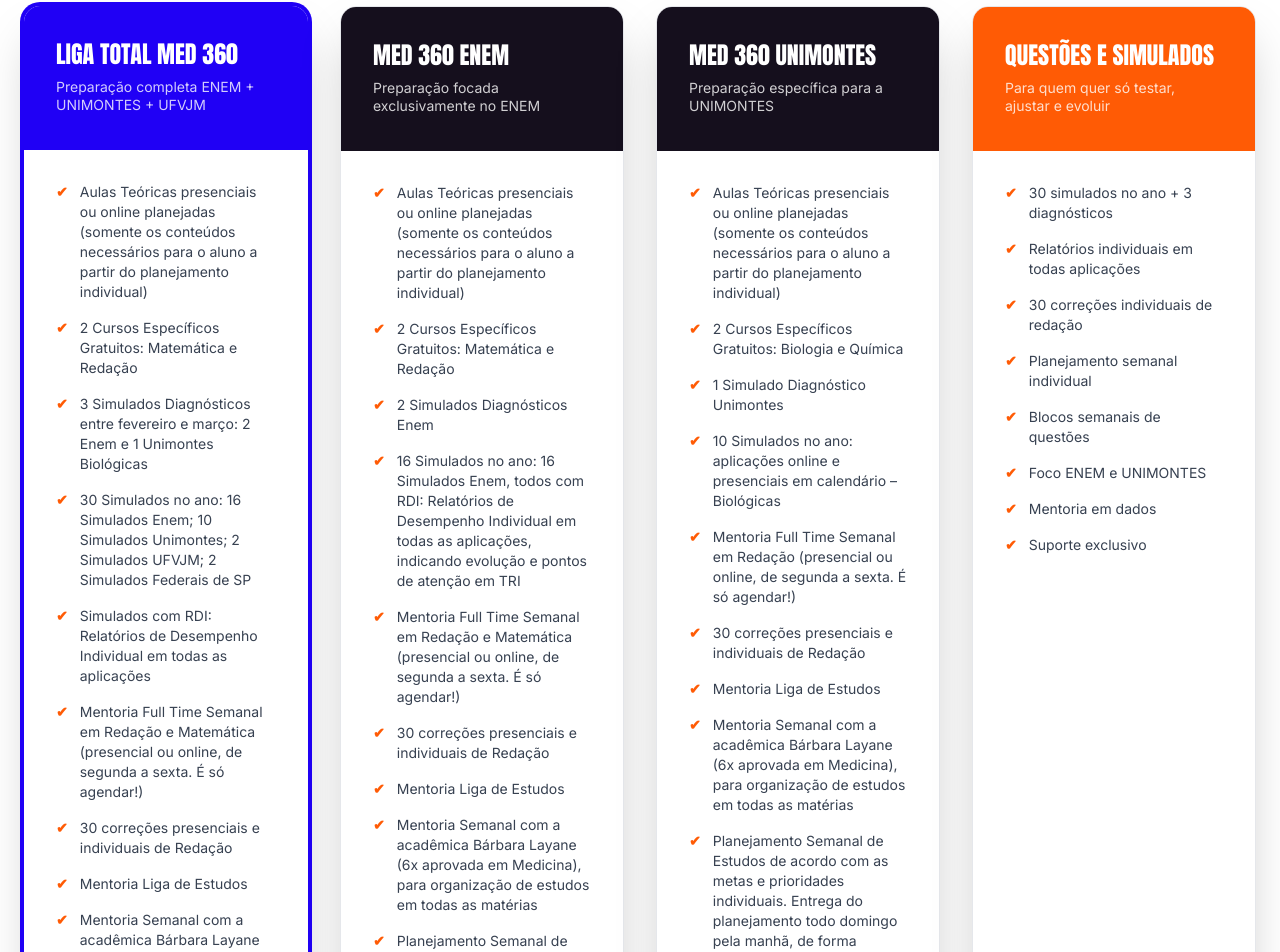
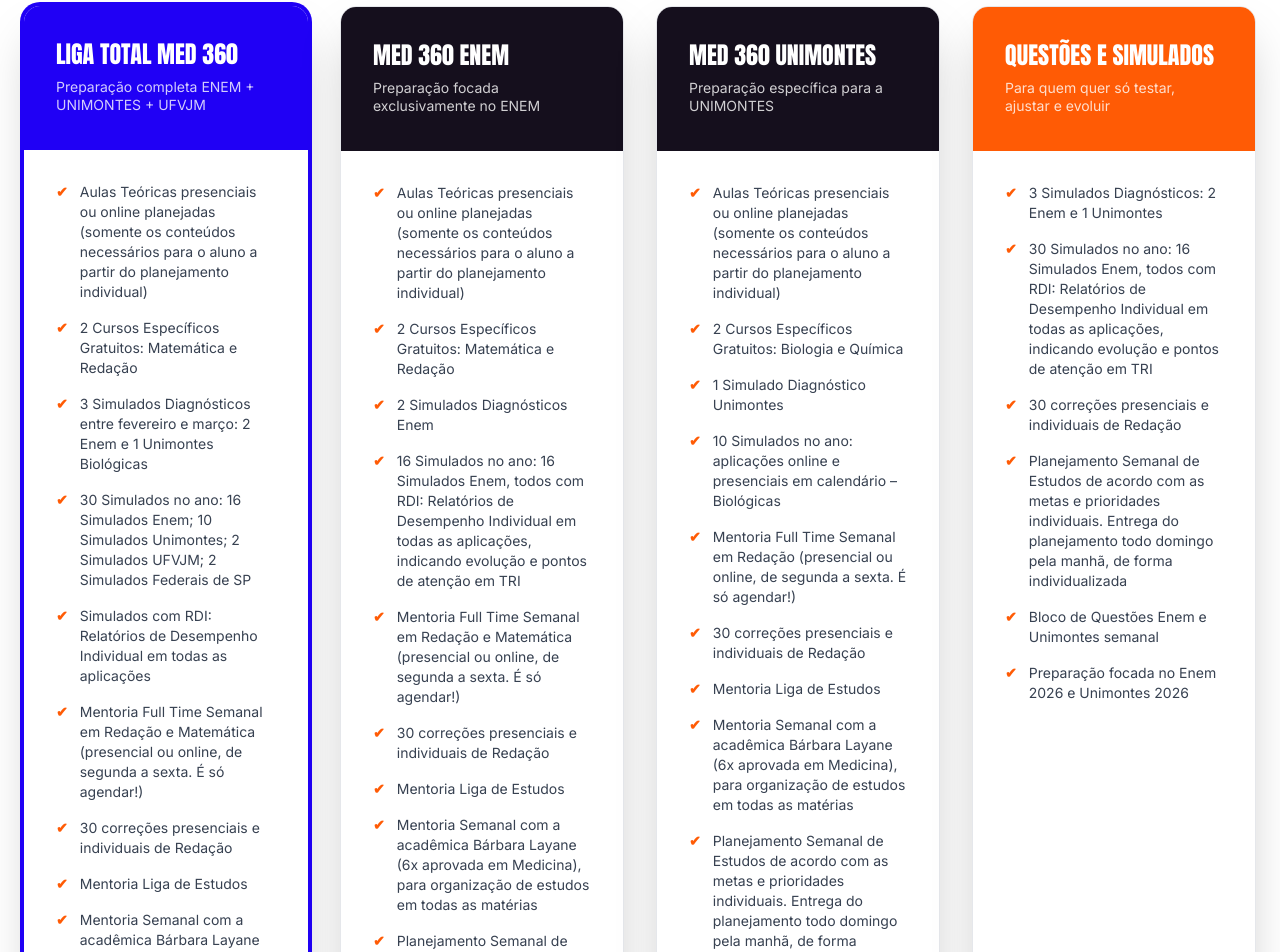
Before and after one commit to hamiltonmatematica/ligamed360, a React (Vite) app: page / in a window 1280 px wide. Shown: the part 2664-3616 px from the top of the page. Built offline with nearby package versions, Linux system fonts and the light colour scheme.

Commit message:
Atualiza descrição detalhada do plano QUESTÕES E SIMULADOS

```diff
--- a/components/Pricing.tsx
+++ b/components/Pricing.tsx
@@ -70,14 +70,12 @@
     name: "QUESTÕES E SIMULADOS",
     description: "Para quem quer só testar, ajustar e evoluir",
     features: [
-      "30 simulados no ano + 3 diagnósticos",
-      "Relatórios individuais em todas aplicações",
-      "30 correções individuais de redação",
-      "Planejamento semanal individual",
-      "Blocos semanais de questões",
-      "Foco ENEM e UNIMONTES",
-      "Mentoria em dados",
-      "Suporte exclusivo"
+      "3 Simulados Diagnósticos: 2 Enem e 1 Unimontes",
+      "30 Simulados no ano: 16 Simulados Enem, todos com RDI: Relatórios de Desempenho Individual em todas as aplicações, indicando evolução e pontos de atenção em TRI",
+      "30 correções presenciais e individuais de Redação",
+      "Planejamento Semanal de Estudos de acordo com as metas e prioridades individuais. Entrega do planejamento todo domingo pela manhã, de forma individualizada",
+      "Bloco de Questões Enem e Unimontes semanal",
+      "Preparação focada no Enem 2026 e Unimontes 2026"
     ],
     price: "990,00",
     installments: "119,00",
```
